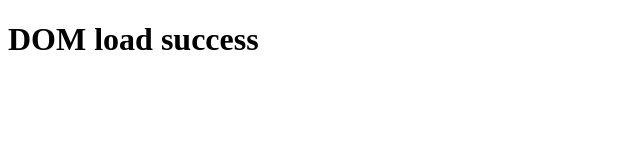
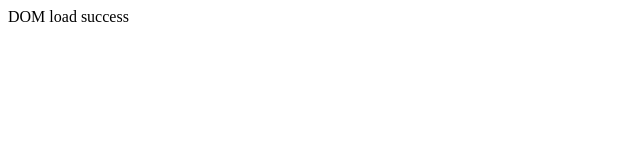
Before and after one commit to acciojob/load-dom-Siddhantji, a website: page main.html in a window 1280 px wide. Shown: the whole page, without its empty margins (0-640 px from the left). Drawn offline with Linux system fonts and the light colour scheme.

Commit message:
created a submission

```diff
--- a/main.html
+++ b/main.html
@@ -5,18 +5,11 @@
     <script>
         document.addEventListener("DOMContentLoaded", function() {
             // Function to write "DOM load success" on the web page
-            function writeMessage() {
-                var message = "DOM load success";
+
+
                 // Create a new <p> element
-                var paragraph = document.createElement("h1");
-                // Set the text content of the <p> element to the message
-                paragraph.textContent = message;
-                // Append the <p> element to the body of the document
-                document.body.appendChild(paragraph);
-            }
+				document.body.textContent= "DOM load success";
 
-            // Call the writeMessage function when the DOM is loaded
-            writeMessage();
         });
     </script>
 </head>
```
